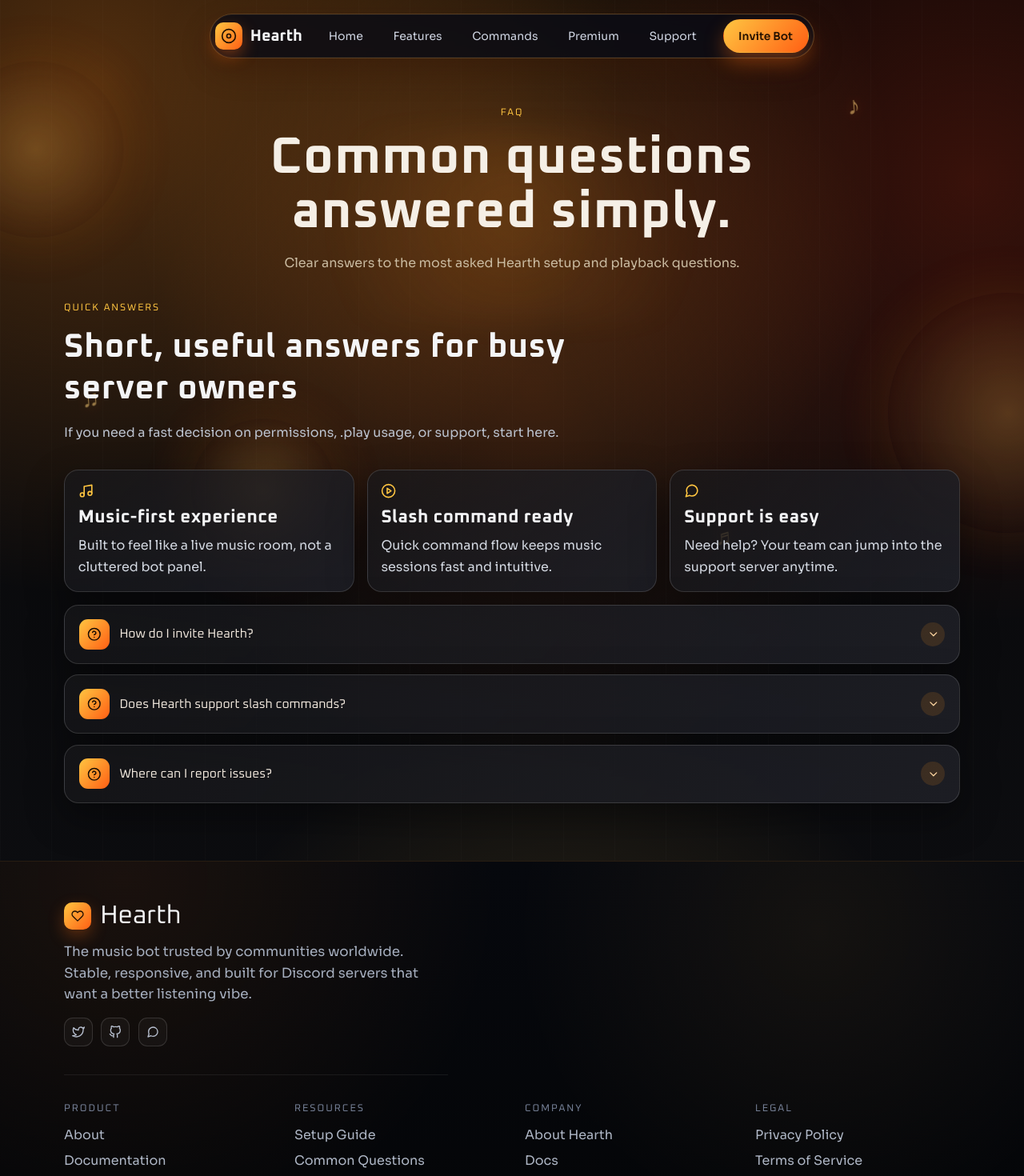
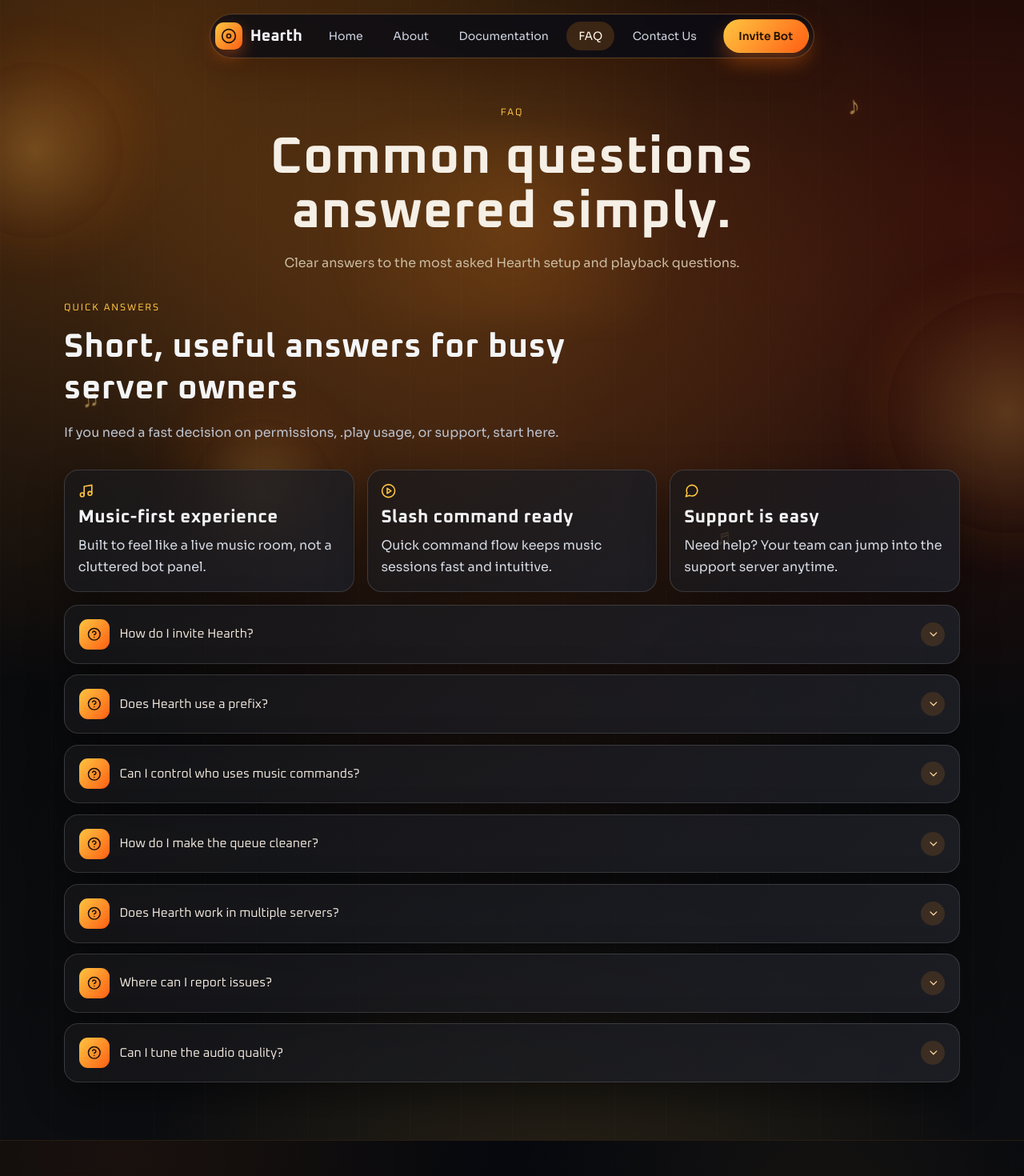
Before and after one commit to princekotharii/Hearth-Music-Bot, a Next.js app in the folder hearth-music/: page /faq in a window 1280 px wide. Shown: the top 1470 px of the page at 80% size. Built offline with nearby package versions, Linux system fonts and the light colour scheme.

Commit message:
Update site data structure: refine navigation links, enhance FAQ content, and add documentation sections

```diff
--- a/hearth-music/src/data/site.js
+++ b/hearth-music/src/data/site.js
@@ -1,9 +1,9 @@
 export const navLinks = [
   { href: "/", label: "Home" },
-  { href: "/features", label: "Features" },
-  { href: "/commands", label: "Commands" },
-  { href: "/premium", label: "Premium" },
-  { href: "/support", label: "Support" },
+  { href: "/about", label: "About" },
+  { href: "/documentation", label: "Documentation" },
+  { href: "/faq", label: "FAQ" },
+  { href: "/contact", label: "Contact Us" },
 ];
 
 export const quickStats = [
@@ -85,16 +85,82 @@ export const supportFaq = [
   {
     question: "How do I invite Hearth?",
     answer:
-      "Use the invite button, approve permissions, then type /play once you are in a voice channel.",
+      "Use the invite button, approve permissions, then type .play once you are in a voice channel.",
   },
   {
-    question: "Does Hearth support slash commands?",
+    question: "Does Hearth use a prefix?",
     answer:
-      "Yes. Hearth is fully slash-command-first for a cleaner and faster Discord experience.",
+      "Yes. Hearth uses the default prefix . for a faster, familiar Discord music workflow.",
+  },
+  {
+    question: "Can I control who uses music commands?",
+    answer:
+      "Yes. You can manage DJ roles, restrict channels, and limit who can control playback.",
+  },
+  {
+    question: "How do I make the queue cleaner?",
+    answer:
+      "Use /shuffle, /remove, and /move to keep the setlist organized during long sessions.",
+  },
+  {
+    question: "Does Hearth work in multiple servers?",
+    answer:
+      "Yes. Hearth can be invited to multiple Discord servers and configured separately.",
   },
   {
     question: "Where can I report issues?",
     answer:
       "Join the support server and open a help ticket with logs or screenshots for fast assistance.",
   },
+  {
+    question: "Can I tune the audio quality?",
+    answer:
+      "Yes. Hearth supports filters, volume controls, and playback settings for a better listening vibe.",
+  },
 ];
+
+export const docsSections = [
+  {
+    title: "Quick Setup",
+    items: ["Invite Hearth", "Set voice permissions", "Run .play in a channel"],
+  },
+  {
+    title: "Playback Guide",
+    items: [".pause and .resume", "Queue reorder", ".loop and .shuffle controls"],
+  },
+  {
+    title: "Audio Controls",
+    items: ["EQ tuning", "Volume presets", "Auto-DJ and filters"],
+  },
+  {
+    title: "Troubleshooting",
+    items: ["Bot not joining", "Permissions missing", "Queue not responding"],
+  },
+];
+
+export const aboutStats = [
+  { label: "Music Rooms Live", value: "6,500+" },
+  { label: "Tracks Streamed", value: "1.2M" },
+  { label: "Average Response", value: "< 120ms" },
+];
+
+export const contactChannels = [
+  { title: "Support Server", detail: "Join our Discord help space for fast setup help." },
+  { title: "Email", detail: "Reach the team for partnerships and server-specific help." },
+  { title: "Feature Requests", detail: "Send ideas for new queue tools, filters, or themes." },
+];
+
+export const aboutHighlights = [
+  {
+    title: "Built for live music rooms",
+    description: "Designed to keep community music sessions smooth, warm, and responsive.",
+  },
+  {
+    title: "Visual vibe matters",
+    description: "Every screen uses music-inspired cards, glowing accents, and strong hierarchy.",
+  },
+  {
+    title: "Fast commands, clean control",
+    description: "Slash-first interactions make it easy to run a server like a live show.",
+  },
+];
```
